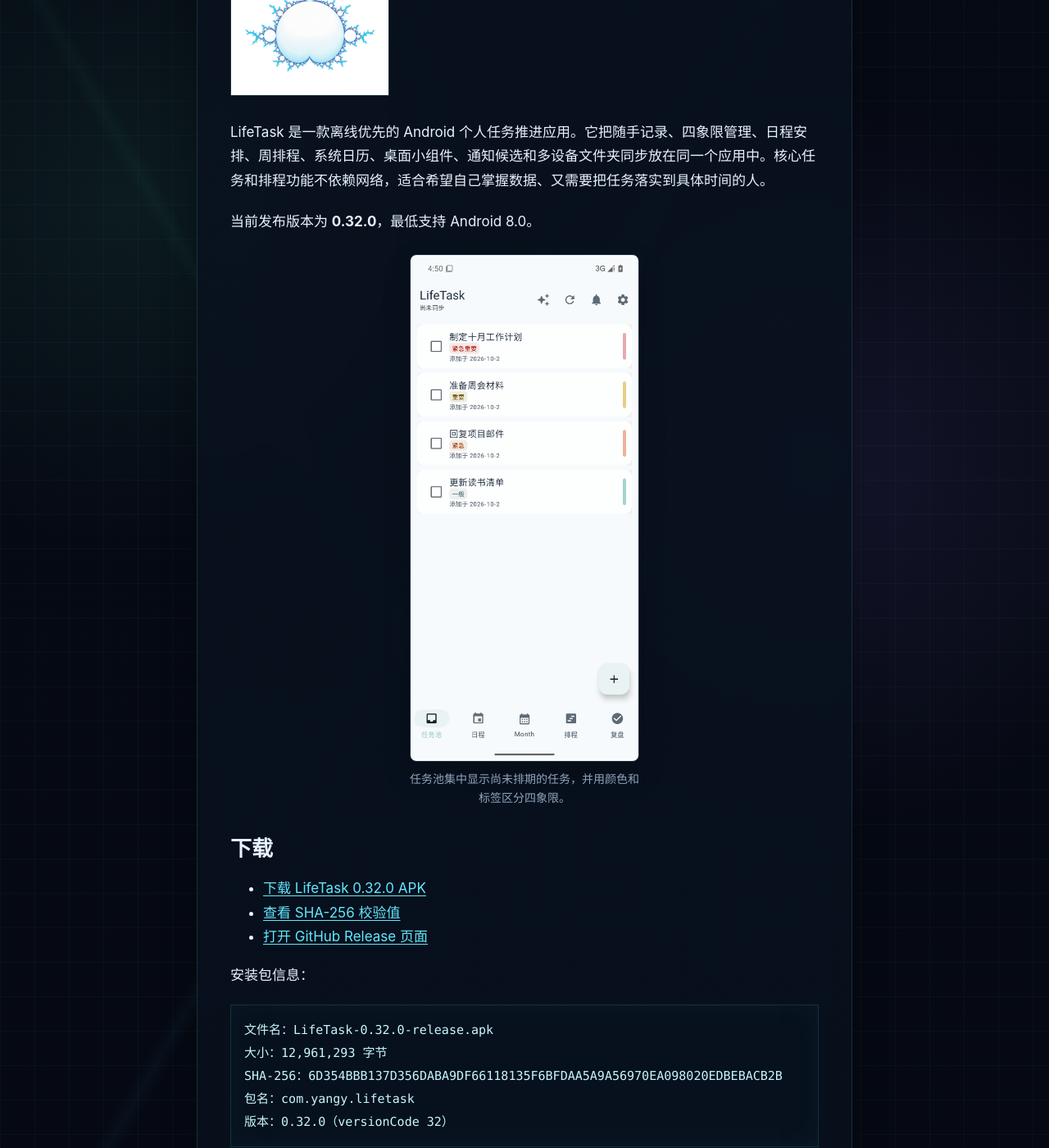
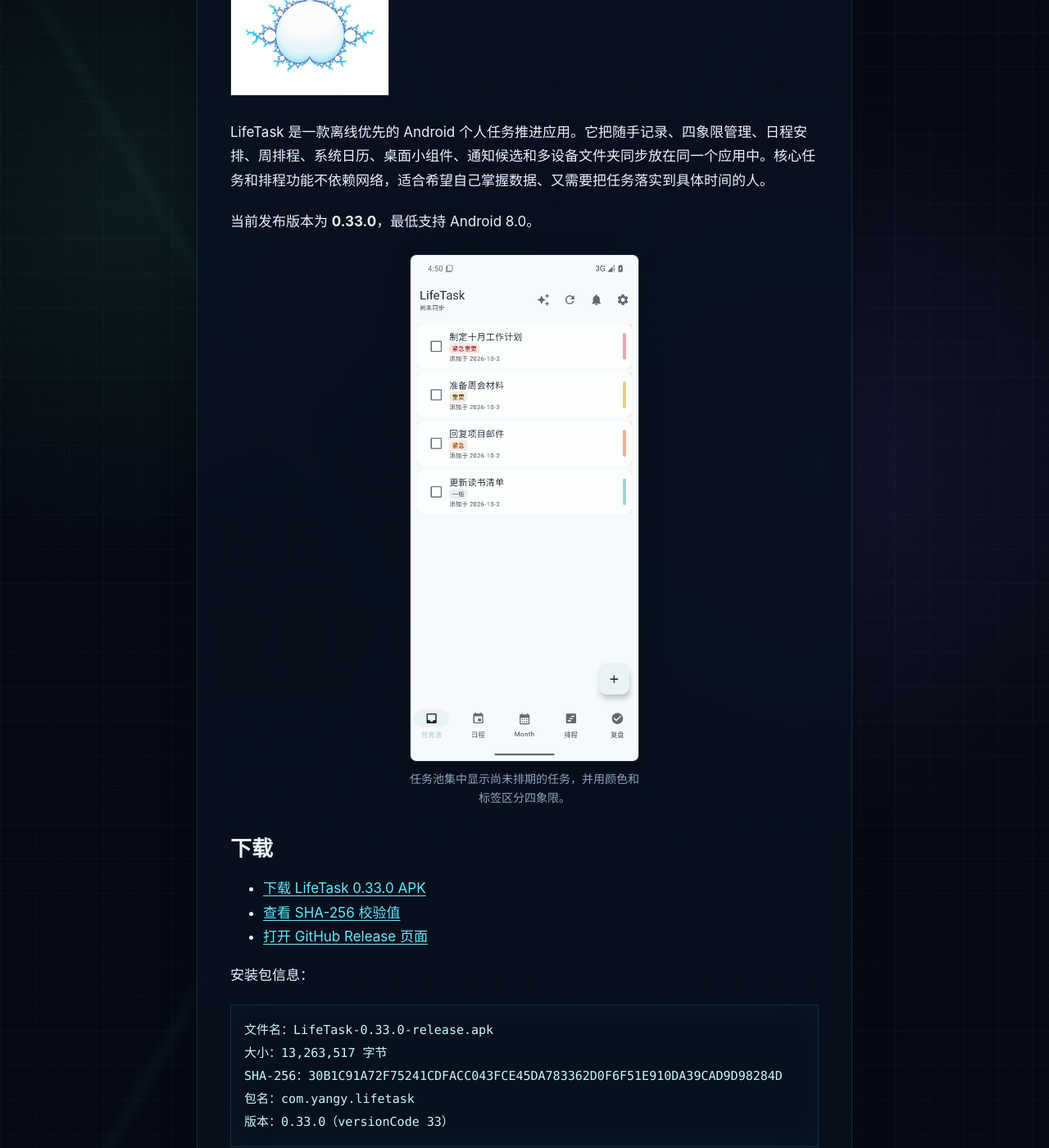
Before and after one commit to joysky77/MyBlog, a Jekyll site: the page built from _posts/2026-10-01-lifetask-android.md, in a window 1280 px wide and 1400 px high, scrolled down 381 px. Shown: the whole window at 82% size. Built offline with Jekyll 4.4.1, drawn with Linux system fonts in a browser that asks for light colours; comment, search, counter and statistics services are not loaded; some of the changed text lies outside the part shown.

Commit message:
Update LifeTask Android to 0.33.0

````diff
--- a/_data/software.yml
+++ b/_data/software.yml
@@ -28,12 +28,12 @@
     - 工具
 
 - name: LifeTask
-  version: "0.32.0"
+  version: "0.33.0"
   platform: Android
   icon: /assets/lifetask-icon.png
   summary: 离线优先的任务与日程管理工具，支持四象限、周排程、系统日历、文件夹同步、通知候选和桌面小组件。
   status: GitHub Releases
-  download_url: https://github.com/joysky77/MyBlog/releases/tag/lifetask-android-v0.32.0
+  download_url: https://github.com/joysky77/MyBlog/releases/tag/lifetask-android-v0.33.0
   docs_url: /2026/10/01/lifetask-android/
   checksum: "SHA-256 文件随 Release 提供"
   tags:
--- a/_posts/2026-10-01-lifetask-android.md
+++ b/_posts/2026-10-01-lifetask-android.md
@@ -1,6 +1,6 @@
 ---
 layout: post
-title: "LifeTask 0.32.0：任务、日程与周排程使用指南"
+title: "LifeTask 0.33.0：任务、日程与周排程使用指南"
 date: 2026-10-01 23:16:00 +0800
 categories: 软件
 tags: [Android, 任务管理, 日历, 排程, LifeTask]
@@ -10,7 +10,7 @@ tags: [Android, 任务管理, 日历, 排程, LifeTask]
 
 LifeTask 是一款离线优先的 Android 个人任务推进应用。它把随手记录、四象限管理、日程安排、周排程、系统日历、桌面小组件、通知候选和多设备文件夹同步放在同一个应用中。核心任务和排程功能不依赖网络，适合希望自己掌握数据、又需要把任务落实到具体时间的人。
 
-当前发布版本为 **0.32.0**，最低支持 Android 8.0。
+当前发布版本为 **0.33.0**，最低支持 Android 8.0。
 
 <figure class="app-screenshot">
   <img src="{{ '/assets/lifetask-task-pool.png' | relative_url }}" alt="LifeTask 任务池界面，显示四种重要性任务" loading="lazy">
@@ -19,18 +19,18 @@ LifeTask 是一款离线优先的 Android 个人任务推进应用。它把随
 
 ## 下载
 
-- [下载 LifeTask 0.32.0 APK](https://github.com/joysky77/MyBlog/releases/download/lifetask-android-v0.32.0/LifeTask-0.32.0-release.apk)
-- [查看 SHA-256 校验值](https://github.com/joysky77/MyBlog/releases/download/lifetask-android-v0.32.0/SHA256SUMS.txt)
-- [打开 GitHub Release 页面](https://github.com/joysky77/MyBlog/releases/tag/lifetask-android-v0.32.0)
+- [下载 LifeTask 0.33.0 APK](https://github.com/joysky77/MyBlog/releases/download/lifetask-android-v0.33.0/LifeTask-0.33.0-release.apk)
+- [查看 SHA-256 校验值](https://github.com/joysky77/MyBlog/releases/download/lifetask-android-v0.33.0/SHA256SUMS.txt)
+- [打开 GitHub Release 页面](https://github.com/joysky77/MyBlog/releases/tag/lifetask-android-v0.33.0)
 
 安装包信息：
 
 ```text
-文件名：LifeTask-0.32.0-release.apk
-大小：12,961,293 字节
-SHA-256：6D354BBB137D356DABA9DF66118135F6BFDAA5A9A56970EA098020EDBEBACB2B
+文件名：LifeTask-0.33.0-release.apk
+大小：13,263,517 字节
+SHA-256：30B1C91A72F75241CDFACC043FCE45DA783362D0F6F51E910DA39CAD9D98284D
 包名：com.yangy.lifetask
-版本：0.32.0（versionCode 32）
+版本：0.33.0（versionCode 33）
 ```
 
 APK 已通过 Android APK Signature Scheme v2 校验，发布证书 SHA-256 为：
````
